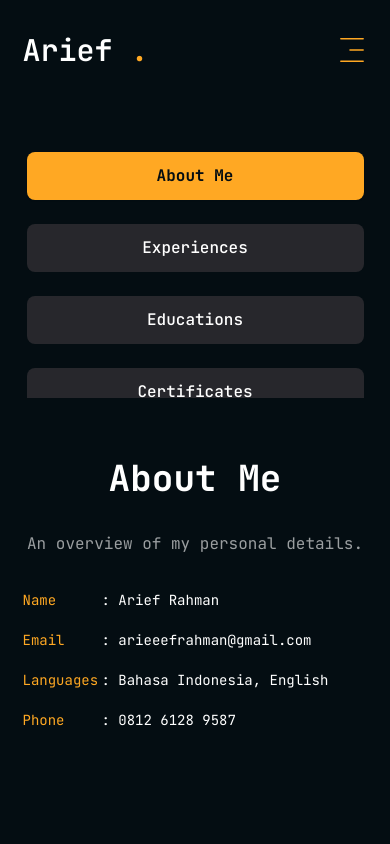
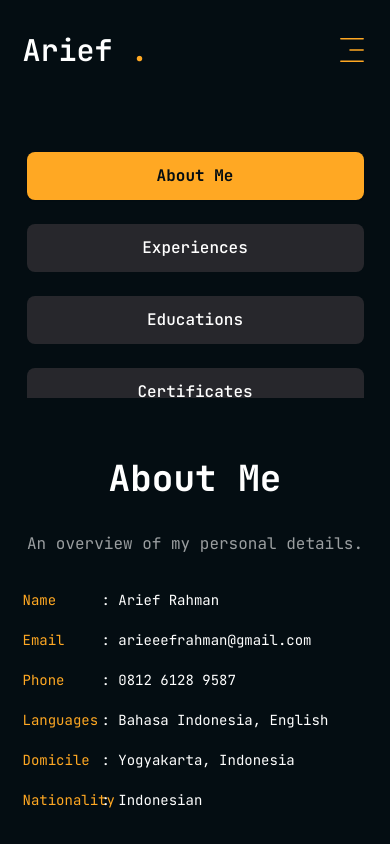
Before and after one commit to arieeefrahman/personal-website, a Next.js app: page /resume in a window 390 px wide. Shown: the top 844 px of the page. Built offline with nearby package versions, Linux system fonts and the light colour scheme.

Commit message:
fix: add text-left into experience responsibilities
style fixing in mobile screen

```diff
--- a/app/resume/page.jsx
+++ b/app/resume/page.jsx
@@ -22,12 +22,20 @@ const about = {
       fieldValue: 'arieeefrahman@gmail.com',
     },
     {
+      fieldName: 'Phone',
+      fieldValue: '0812 6128 9587'
+    },
+    {
       fieldName: 'Languages',
       fieldValue: 'Bahasa Indonesia, English',
     },
     {
-      fieldName: 'Phone',
-      fieldValue: '0812 6128 9587'
+      fieldName: 'Domicile',
+      fieldValue: 'Yogyakarta, Indonesia'
+    },
+    {
+      fieldName: 'Nationality',
+      fieldValue: 'Indonesian'
     },
   ]
 }
@@ -272,7 +280,7 @@ const Resume = () => {
       animate={{
         opacity: 1,
         transition: {
-          delay: 2.4,
+          delay: 1.2,
           duration: 0.4,
           ease: 'easeIn',
         }
@@ -344,7 +352,7 @@ const Resume = () => {
                             <a href={item.url} target='_blank' className='text-white/60'>{item.company}</a>
                           </div>
 
-                          <p className='pt-5 font-bold'>Responsibilities : </p>
+                          <p className='pt-5 font-bold text-left'>Responsibilities : </p>
                           <ul className='list-disc ml-[15px] text-left'>
                             {item.responsibilities.map((detail, detailIdx) => (
                               <li key={detailIdx} className='text-white/80'>
```
